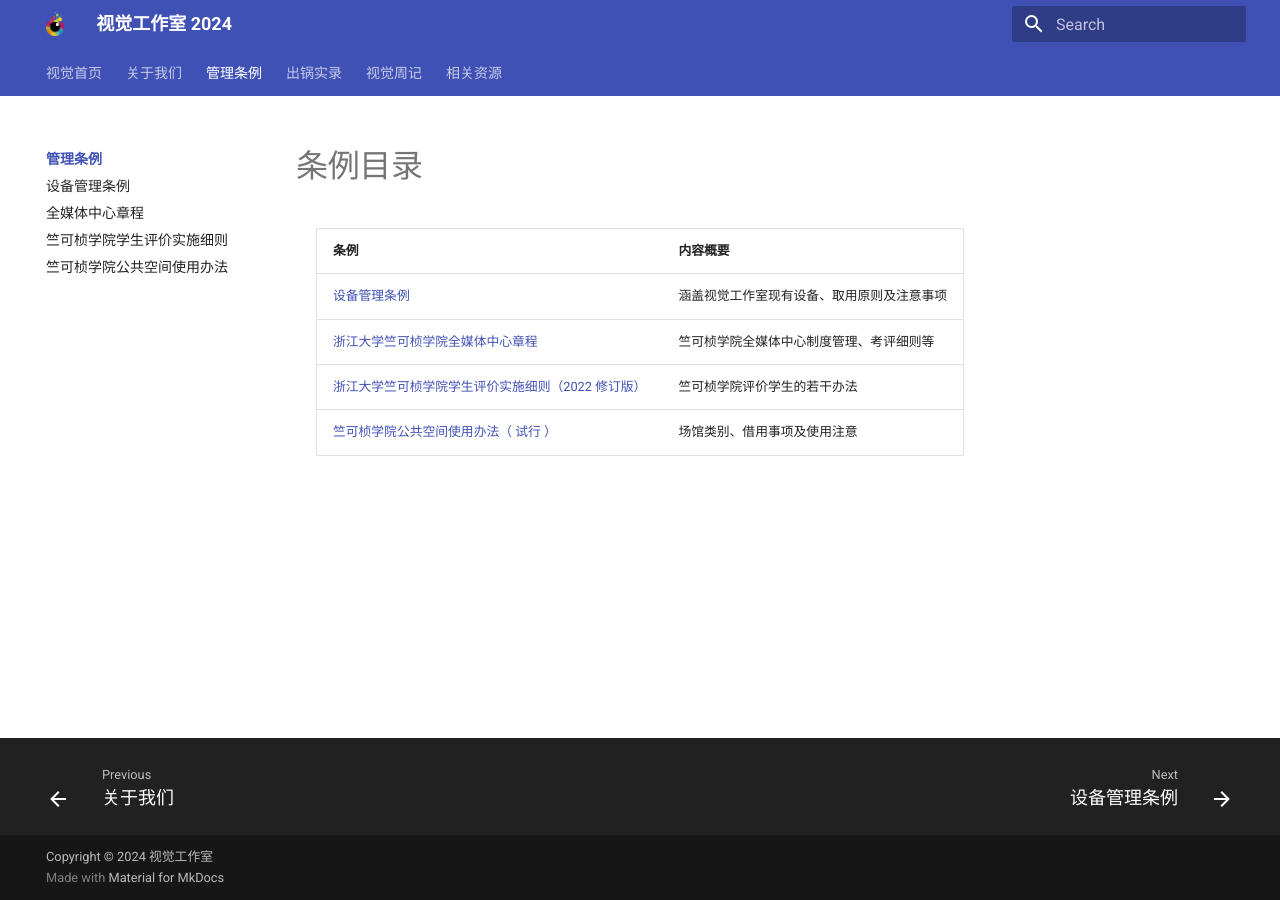
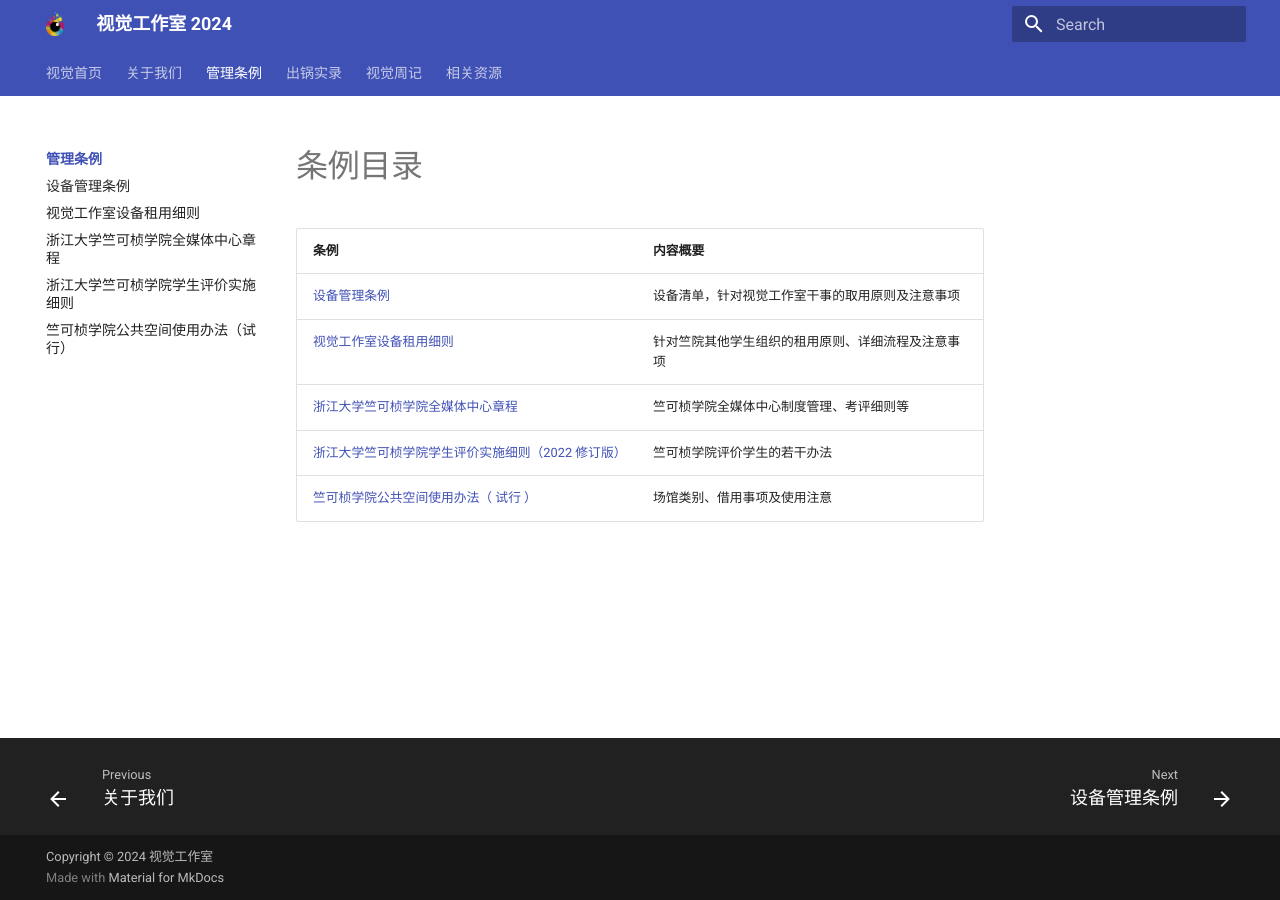
Before and after one commit to laoguanTX/2025visualstudio, an MkDocs documentation site: the page built from docs/rule/index.md, in a window 1280 px wide. Built offline with MkDocs 1.6.1 and Material for MkDocs 9.7.7, drawn with Linux system fonts in a browser that asks for light colours.

Commit message:
Update:add the rent rules and team details

```diff
--- a/docs/rule/index.md
+++ b/docs/rule/index.md
@@ -19,7 +19,11 @@
 <tbody>
     <tr>
         <td><a href="device/">设备管理条例</a></td>
-        <td>涵盖视觉工作室现有设备、取用原则及注意事项</td>
+        <td>设备清单，针对视觉工作室干事的取用原则及注意事项</td>
+    </tr>
+    <tr>
+        <td><a href="rent/">视觉工作室设备租用细则</a></td>
+        <td>针对竺院其他学生组织的租用原则、详细流程及注意事项</td>
     </tr>
     <tr>
         <td><a href="constitution/">浙江大学竺可桢学院全媒体中心章程</a></td>
--- a/mkdocs.yml
+++ b/mkdocs.yml
@@ -32,9 +32,10 @@ nav:
   - 管理条例:
     - 条例目录: rule/index.md
     - 设备管理条例: rule/device/index.md
-    - 全媒体中心章程: rule/constitution/index.md
-    - 竺可桢学院学生评价实施细则: rule/detail/index.md
-    - 竺可桢学院公共空间使用办法: rule/method/index.md
+    - 视觉工作室设备租用细则: rule/rent/index.md
+    - 浙江大学竺可桢学院全媒体中心章程: rule/constitution/index.md
+    - 浙江大学竺可桢学院学生评价实施细则: rule/detail/index.md
+    - 竺可桢学院公共空间使用办法（试行）: rule/method/index.md
   - 出锅实录:
     - 出锅记录表: pot/index.md
   - 视觉周记:
```
Also changed, not shown: docs/rule/rent/index.md (added, +51 -0 lines), docs/team/index.md (+2 -0 lines), 2 other files.
